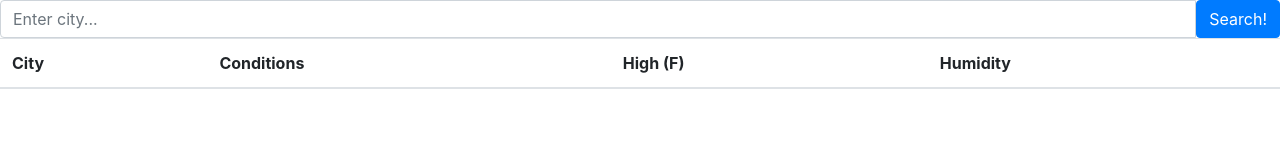
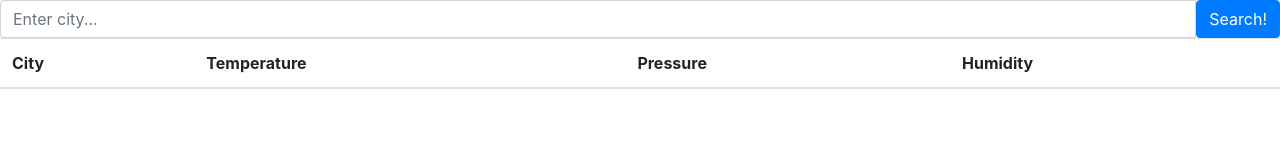
Before and after one commit to MAHolzbach/react-redux-study, a React (Create React App) app in the folder react-redux-weather-app/: page / in a window 1280 px wide. Shown: the top 160 px of the page. Built offline with nearby package versions, Linux system fonts and the light colour scheme.

Commit message:
Incorprate Sparklines
Create chart component

```diff
--- a/react-redux-weather-app/package.json
+++ b/react-redux-weather-app/package.json
@@ -11,6 +11,7 @@
     "react-redux": "^5.0.6",
     "react-router": "^4.2.0",
     "react-scripts": "1.0.17",
+    "react-sparklines": "^1.7.0",
     "redux": "^3.7.2",
     "redux-promise": "^0.5.3"
   },
--- /dev/null
+++ b/react-redux-weather-app/src/components/chart.jsx
@@ -0,0 +1,14 @@
+import React from "react";
+import { Sparklines, SparklinesLine } from "react-sparklines";
+
+const Chart = props => {
+  return (
+    <div>
+      <Sparklines height={80} width={100} data={props.data}>
+        <SparklinesLine color={props.color} />
+      </Sparklines>
+    </div>
+  );
+};
+
+export default Chart;
--- a/react-redux-weather-app/src/containers/weather_list.jsx
+++ b/react-redux-weather-app/src/containers/weather_list.jsx
@@ -1,12 +1,17 @@
 import React, { Component } from "react";
 import { connect } from "react-redux";
+import Chart from "../components/chart";
 
 class WeatherList extends Component {
   renderWeather = cityData => {
     const city = cityData.city.name;
+    const temps = cityData.list.map(weather => weather.main.temp);
     return (
       <tr key={city}>
         <td>{city}</td>
+        <td>
+          <Chart data={temps} color="orange" />
+        </td>
       </tr>
     );
   };
@@ -17,8 +22,8 @@ class WeatherList extends Component {
         <thead>
           <tr>
             <th>City</th>
-            <th>Conditions</th>
-            <th>High (F)</th>
+            <th>Temperature</th>
+            <th>Pressure</th>
             <th>Humidity</th>
           </tr>
         </thead>
```
Also changed, not shown: 1 other file (tests, documents, lock files or other folders).
